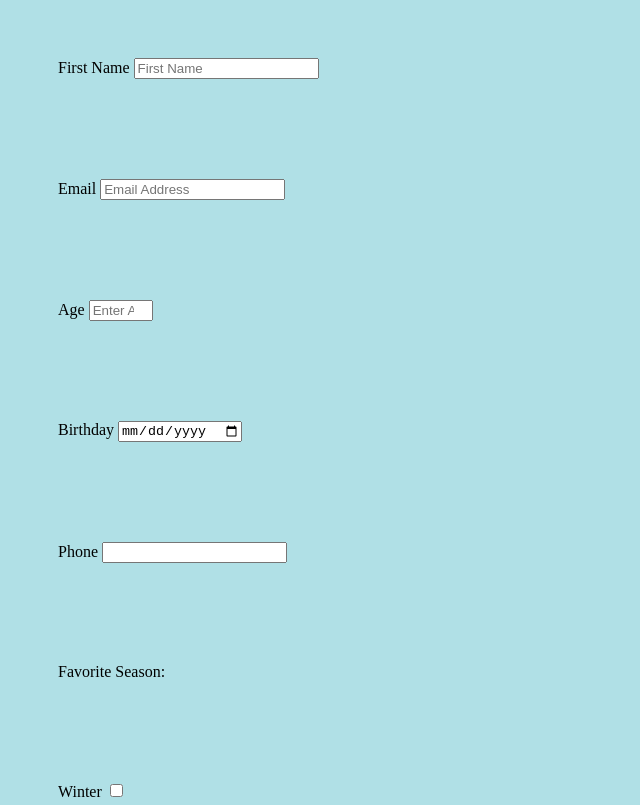
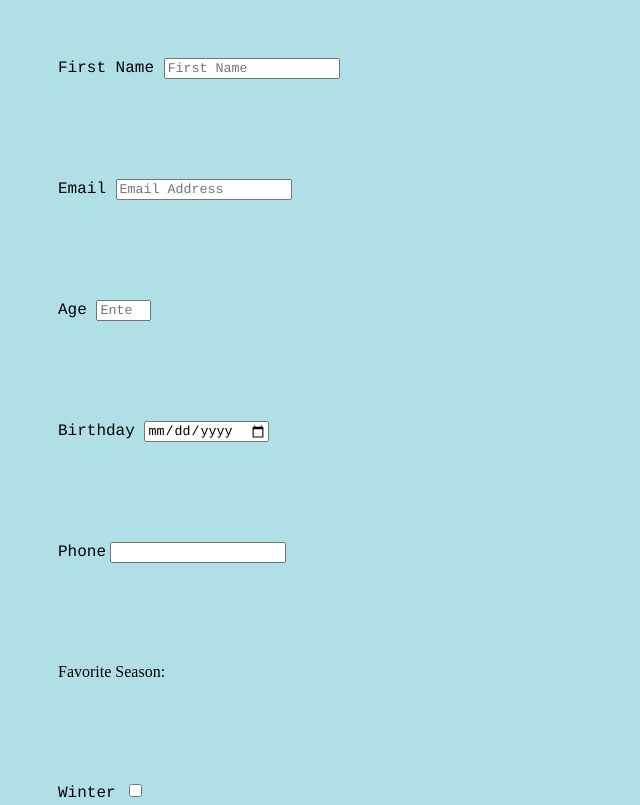
Before and after one commit to Axium01/HTML_Form_with-_CSS, a plain HTML site: page index.html in a window 1280 px wide. Shown: the top 805 px of the page, without its empty margins (0-640 px from the left). Drawn offline with Linux system fonts and the light colour scheme.

Commit message:
Update style.css

```diff
--- a/css/style.css
+++ b/css/style.css
@@ -7,3 +7,7 @@ div {
   padding-bottom: 50px;
   padding-left: 50px;
 }
+label, option, button, input {
+  color: black;
+  font-family: courier;
+}
```
